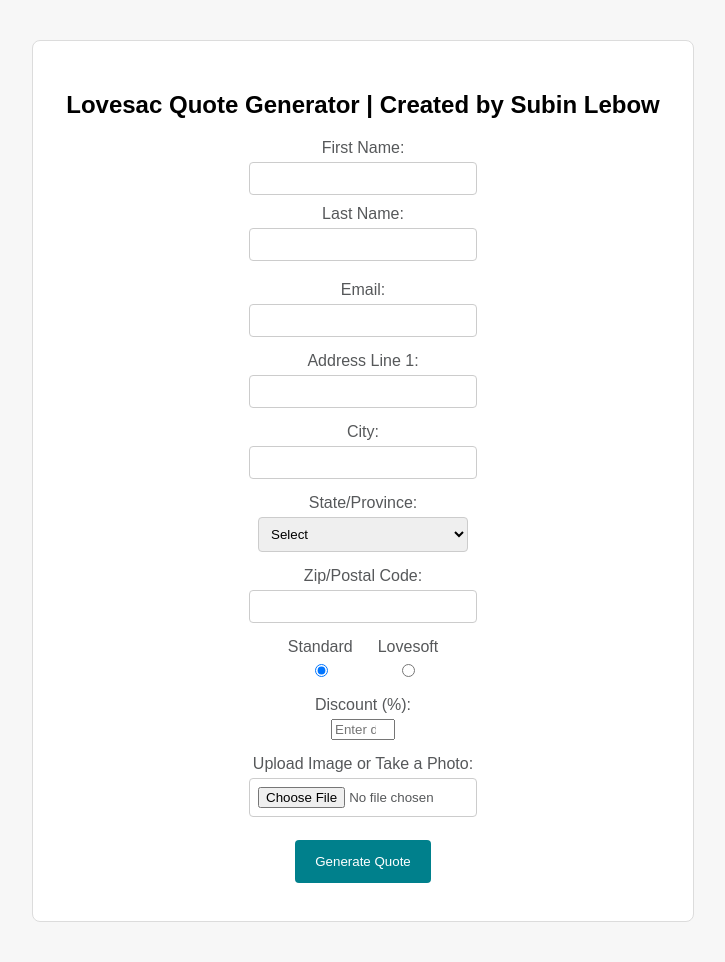
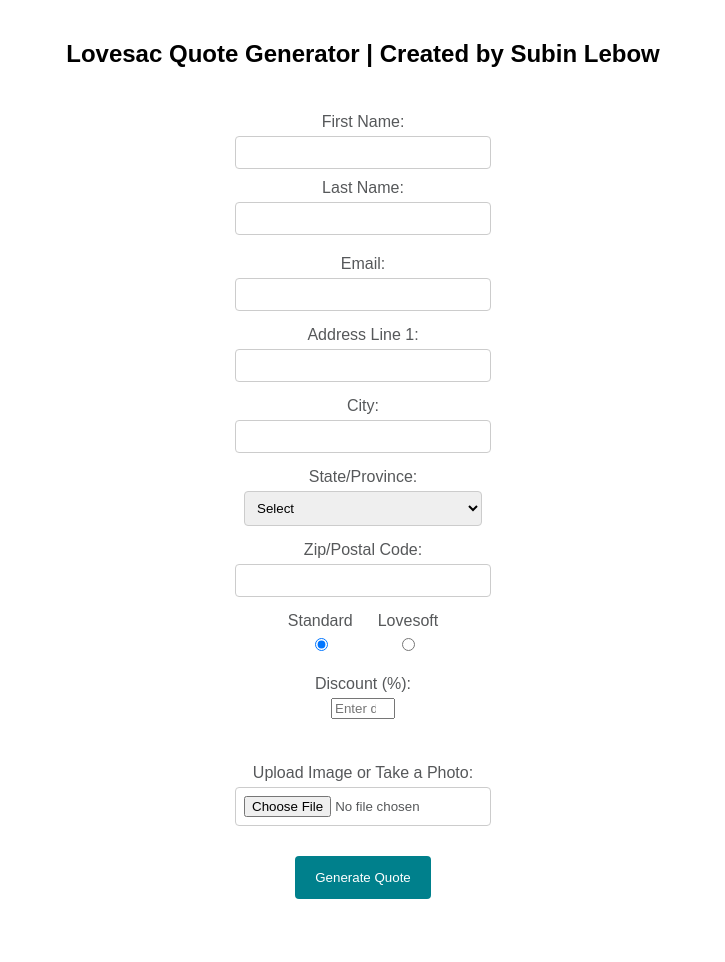
Before and after one commit to deflatedDbug/quote-gen-api, a Flask app: page / in a window 1280 px wide. Shown: the whole page, without its empty margins (277-1002 px from the left). After the commit the page ends 899 px from the top, so only its background shows below. Run offline with Flask 3, Linux system fonts and the light colour scheme.

Commit message:
edited home page

```diff
--- a/templates/index.html
+++ b/templates/index.html
@@ -8,17 +8,15 @@
       body {
         font-family: "Arial", sans-serif;
         color: #56585a;
-        background: #f7f7f7;
+
         padding: 20px;
         margin: 0;
       }
       .container {
-        max-width: 600px;
+        max-width: 680px;
         margin: 20px auto;
         background: #fff;
-        padding: 30px;
-        border: 1px solid #dcdcdc;
-        border-radius: 8px;
+        /* padding: 30px; */
         text-align: center;
       }
 
@@ -41,7 +39,7 @@
         margin-bottom: 5px;
       }
 
-      .fill-options{
+      .fill-options {
         flex-direction: row;
         justify-content: center;
       }
@@ -53,6 +51,11 @@
 
       .lovesoft {
         flex-direction: column;
+      }
+
+      .discount-field {
+        margin-bottom: 27px;
+        margin-top: 5px;
       }
 
       input[type="text"],
@@ -84,8 +87,14 @@
   </head>
   <body>
     <div class="container">
-    <h2 style="color: black">Lovesac Quote Generator | Created by Subin Lebow</h2>
-    <form method="POST" action="/generate-quote" enctype="multipart/form-data">
+      <h2 style="color: black; padding-bottom: 25px;">
+        Lovesac Quote Generator | Created by Subin Lebow
+      </h2>
+      <form
+        method="POST"
+        action="/generate-quote"
+        enctype="multipart/form-data"
+      >
         <div style="margin-bottom: 10px">
           <label for="client_firstName">First Name:</label>
           <input
@@ -187,7 +196,6 @@
           <label for="client_zip">Zip/Postal Code:</label>
           <input type="text" id="client_zip" name="client_zip" required />
         </div>
-
         <div class="fill-options">
           <div class="standard">
             <label for="Standard">Standard</label>
@@ -211,11 +219,18 @@
           </div>
         </div>
 
-      <div>
+        <div class="discount-field">
           <label for="discount_percent">Discount (%):</label>
-        <input type="number" id="discount_percent" name="discount_percent" placeholder="Enter discount percentage" min="0" max="100" />
+          <input
+            type="number"
+            id="discount_percent"
+            name="discount_percent"
+            placeholder="Enter discount percentage"
+            min="0"
+            max="100"
+          />
         </div>
-
+        <br />
         <div>
           <label for="imageUpload">Upload Image or Take a Photo:</label>
           <input
@@ -227,7 +242,11 @@
             required
           />
         </div>
-      <input style="background-color: #00808c;" type="submit" value="Generate Quote" />
+        <input
+          style="background-color: #00808c; margin-top: 15px"
+          type="submit"
+          value="Generate Quote"
+        />
       </form>
     </div>
   </body>
```
Lines whose indentation alone changed are shown as unchanged.
